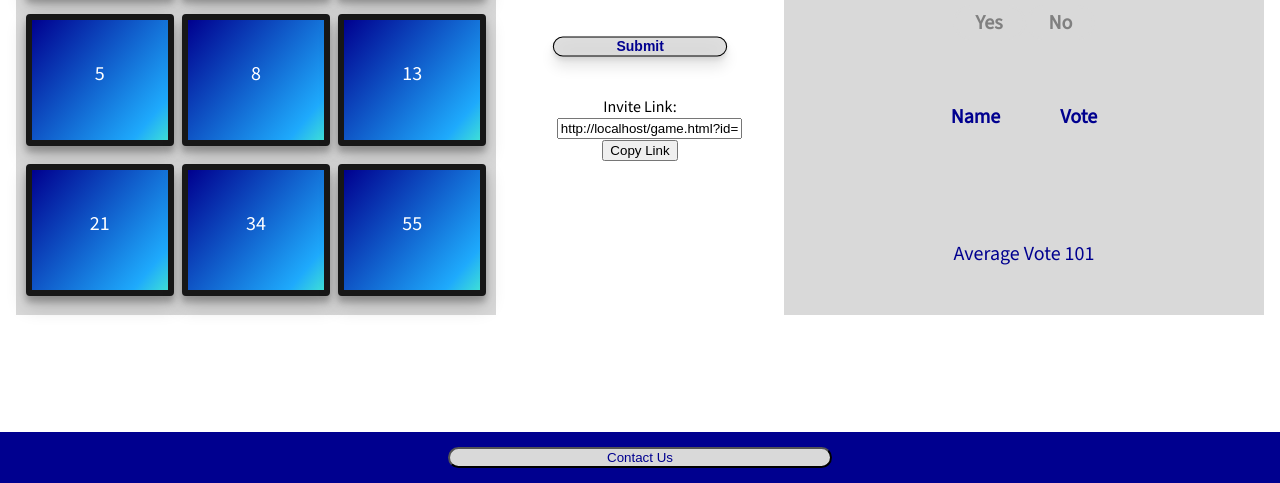
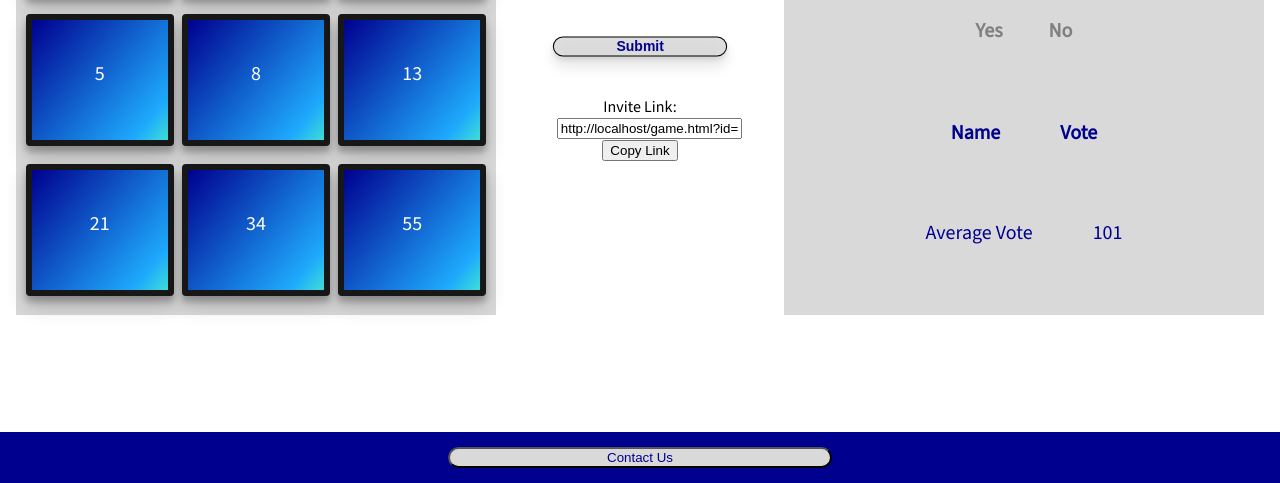
Before and after one commit to alexfratiman/Planning-Poker, a plain HTML site: page app/MainPage.html in a window 1280 px wide. Shown: the part 317-800 px from the top of the page. Drawn offline with nearby package versions, Linux system fonts and the light colour scheme; no server answers.

Commit message:
fixed bug that was preventing the average to be displayed

```diff
--- a/app/MainPage.html
+++ b/app/MainPage.html
@@ -77,7 +77,8 @@
             <th id="vote-name">Name</th>
             <th id="vote">Vote</th>
           </tr>
-          <table id="players"></table>
+          </table>
+        <table id="players">
           <tr>
             <td id="ave-vote">Average Vote</td>
             <td id="ave-number">101</td>
```
